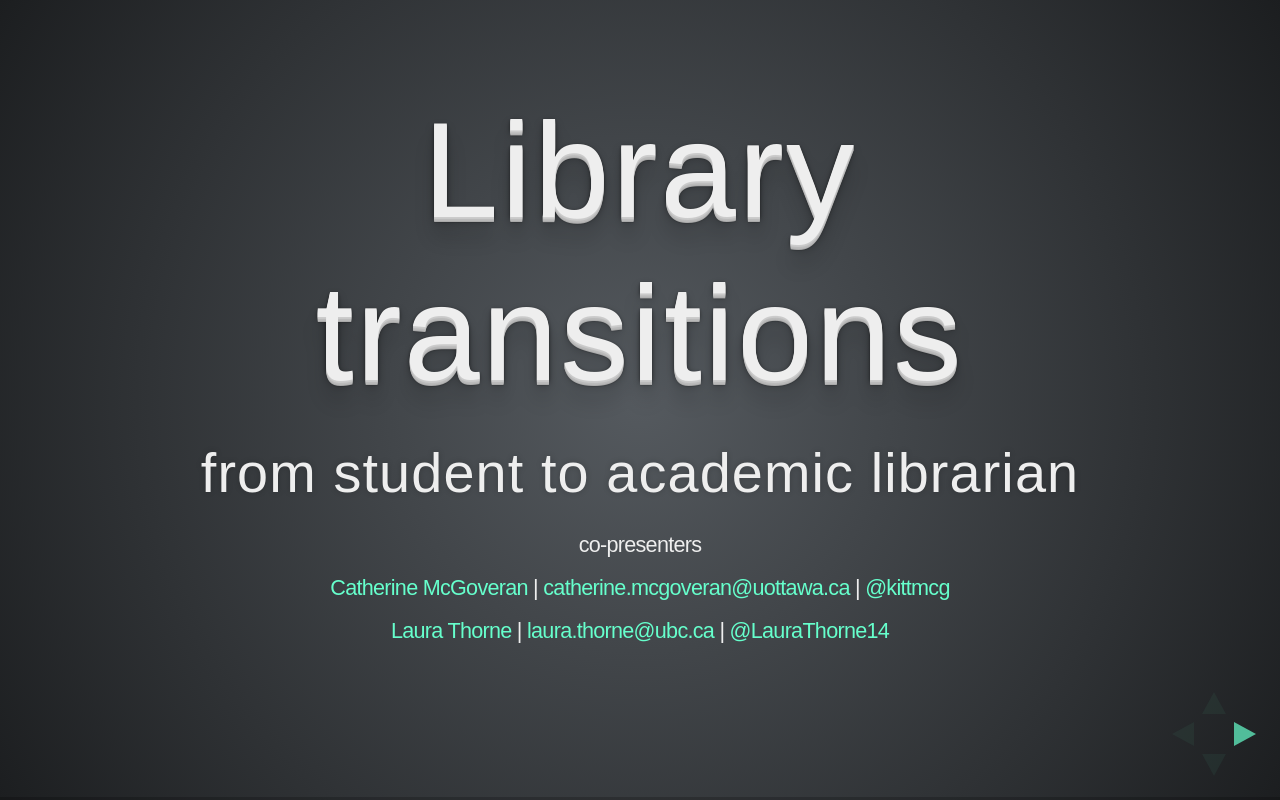
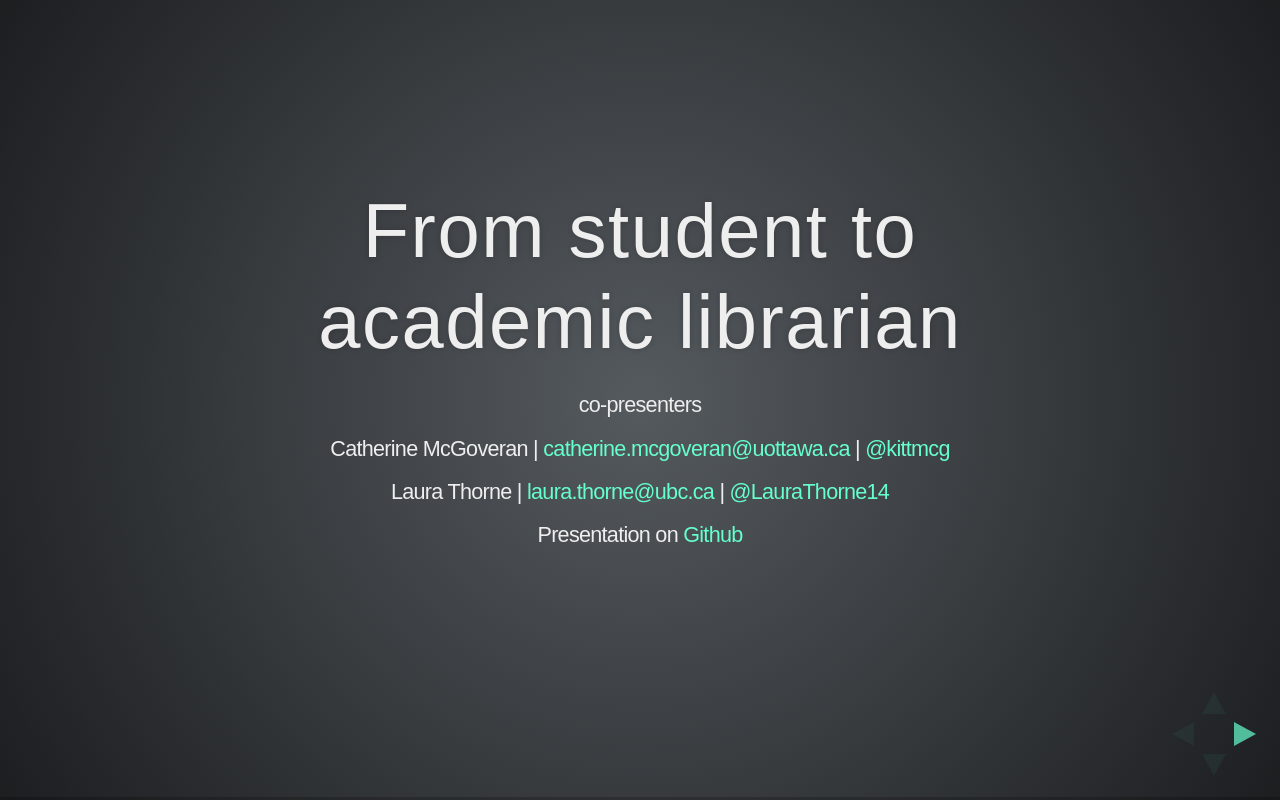
Before and after one commit to kittmcg/library-transitions, a website: page index.html in a window 1280 px wide. Drawn offline with Linux system fonts and the light colour scheme; a web font is replaced by a local one.

Commit message:
Updating title slide

```diff
--- a/index.html
+++ b/index.html
@@ -43,12 +43,12 @@
 			<!-- Any section element inside of this container is displayed as a slide -->
 			<div class="slides">
 				<section>
-					<h1>Library transitions</h1>
-					<h3>from student to academic librarian</h3>
+					<h2>From student to</br> academic librarian</h2>
 					<p>
 						<small>co-presenters</small></br>
-						<small><a href="https://github.com/kittmcg">Catherine McGoveran</a> | <a href="mailto:catherine.mcgoveran@uottawa.ca">catherine.mcgoveran@uottawa.ca</a> | <a href="http://twitter.com/kittmcg">@kittmcg</a></small></br>
-						<small><a href="https://github.com/kittmcg">Laura Thorne</a> | <a href="mailto:laura.thorne@ubc.ca" target="_top">laura.thorne@ubc.ca</a> | <a href="http://twitter.com/LauraThorne14">@LauraThorne14</a></small>
+						<small>Catherine McGoveran | <a href="mailto:catherine.mcgoveran@uottawa.ca">catherine.mcgoveran@uottawa.ca</a> | <a href="http://twitter.com/kittmcg">@kittmcg</a></small></br>
+						<small>Laura Thorne | <a href="mailto:laura.thorne@ubc.ca" target="_top">laura.thorne@ubc.ca</a> | <a href="http://twitter.com/LauraThorne14">@LauraThorne14</a></small></br>
+						<small>Presentation on <a href="http://kittmcg.github.io/library-transitions/#/">Github</a></small>
 					</p>
 				</section>
 
```
